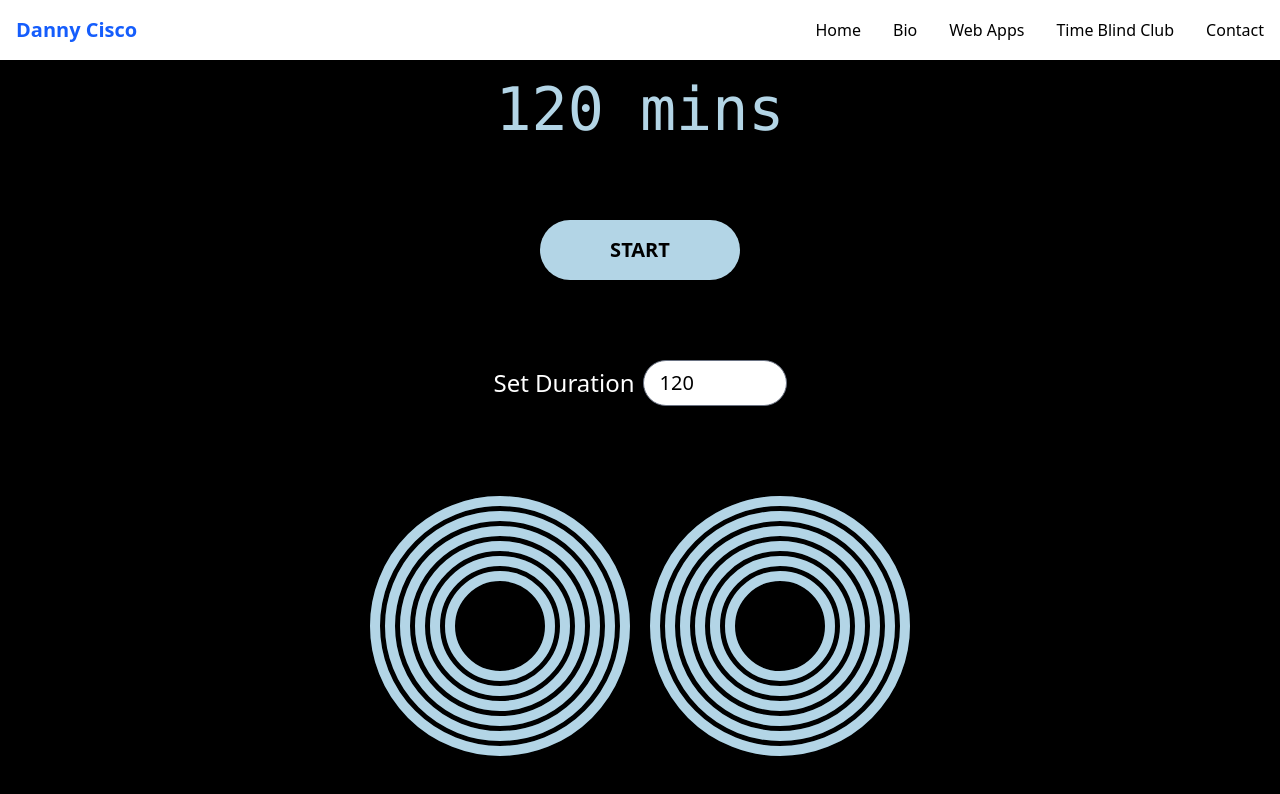
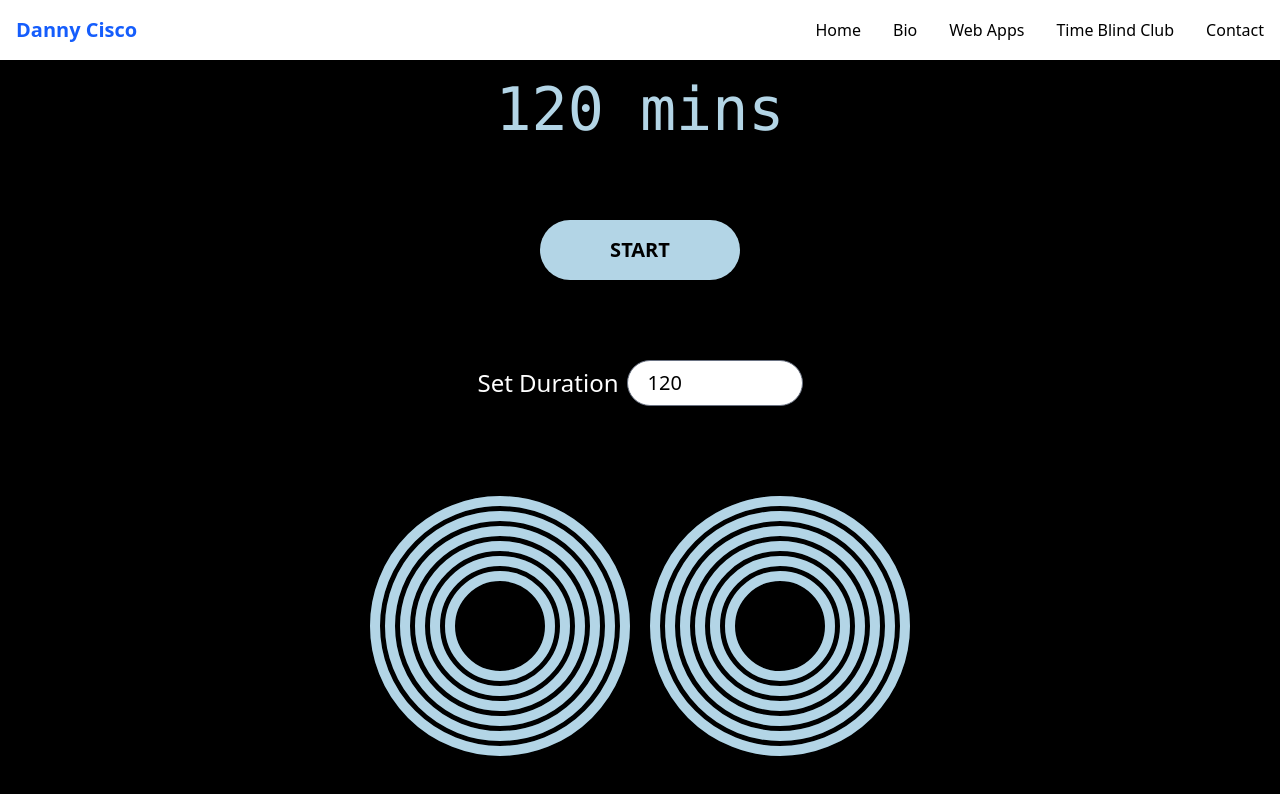
Before and after one commit to Danny-Cisco/danny-cisco, a SvelteKit app: page /timeblindclub in a window 1280 px wide. Both pictures are taken after a click on the button "Set End Time". Shown: the top 794 px of the page. Built offline with nearby package versions, Linux system fonts and the light colour scheme.

Commit message:
wider time field

```diff
--- a/src/routes/timeblindclub/+page.svelte
+++ b/src/routes/timeblindclub/+page.svelte
@@ -149,7 +149,7 @@
 				<input
 					type="time"
 					id="endTime"
-					class=" w-36 rounded-full p-2 px-5 text-xl transition-all"
+					class="w-44 rounded-full p-2 px-5 text-xl transition-all"
 					style="background-color: {isRunning ? runningBg : 'white'}; color: {isRunning
 						? midGrayText
 						: 'black'};"
@@ -159,7 +159,7 @@
 				<input
 					type="number"
 					id="duration"
-					class="w-36 rounded-full p-2 px-4 text-xl transition-all"
+					class="w-44 rounded-full p-2 px-5 text-xl transition-all"
 					style="background-color: {isRunning ? runningBg : 'white'}; color: {isRunning
 						? midGrayText
 						: 'black'};"
```
